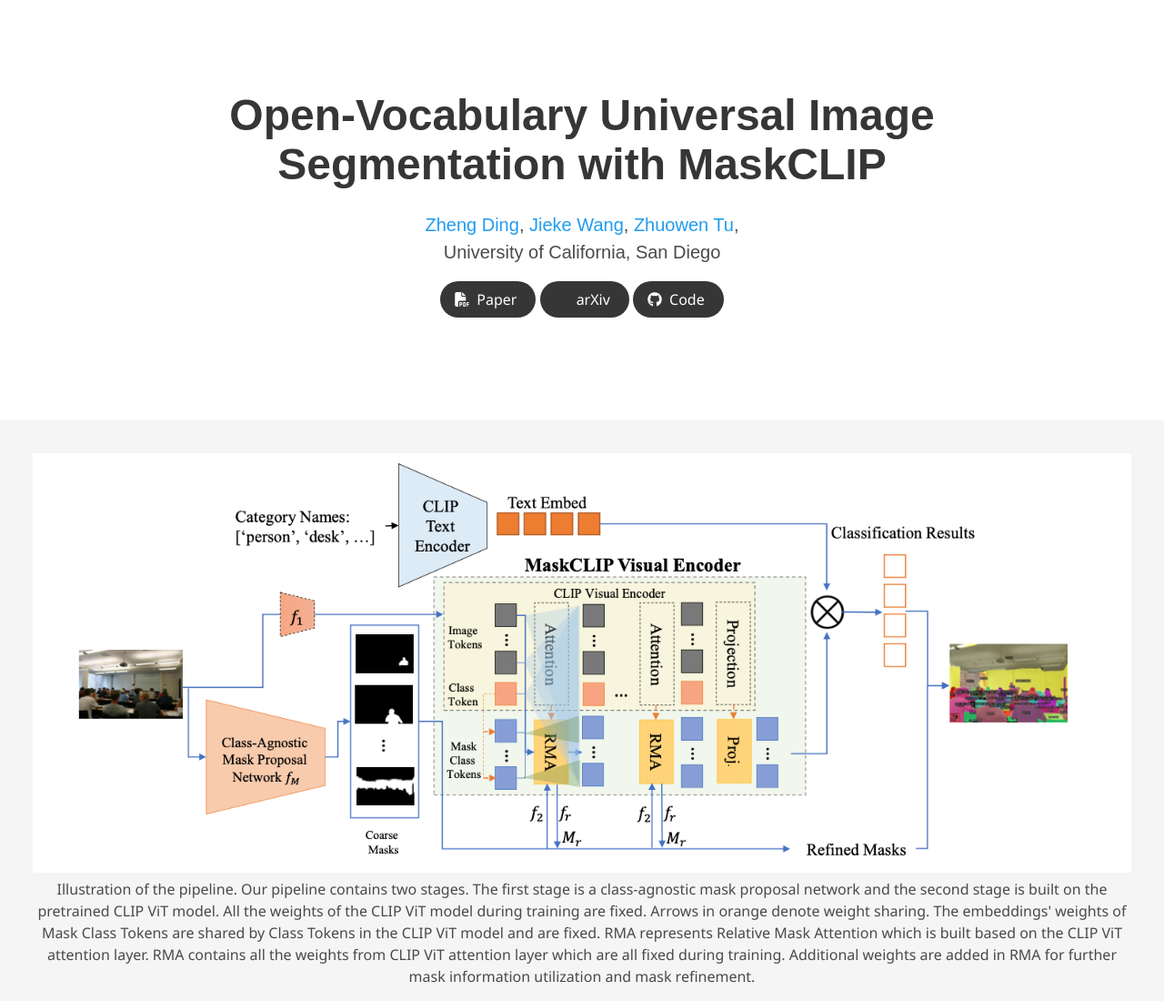
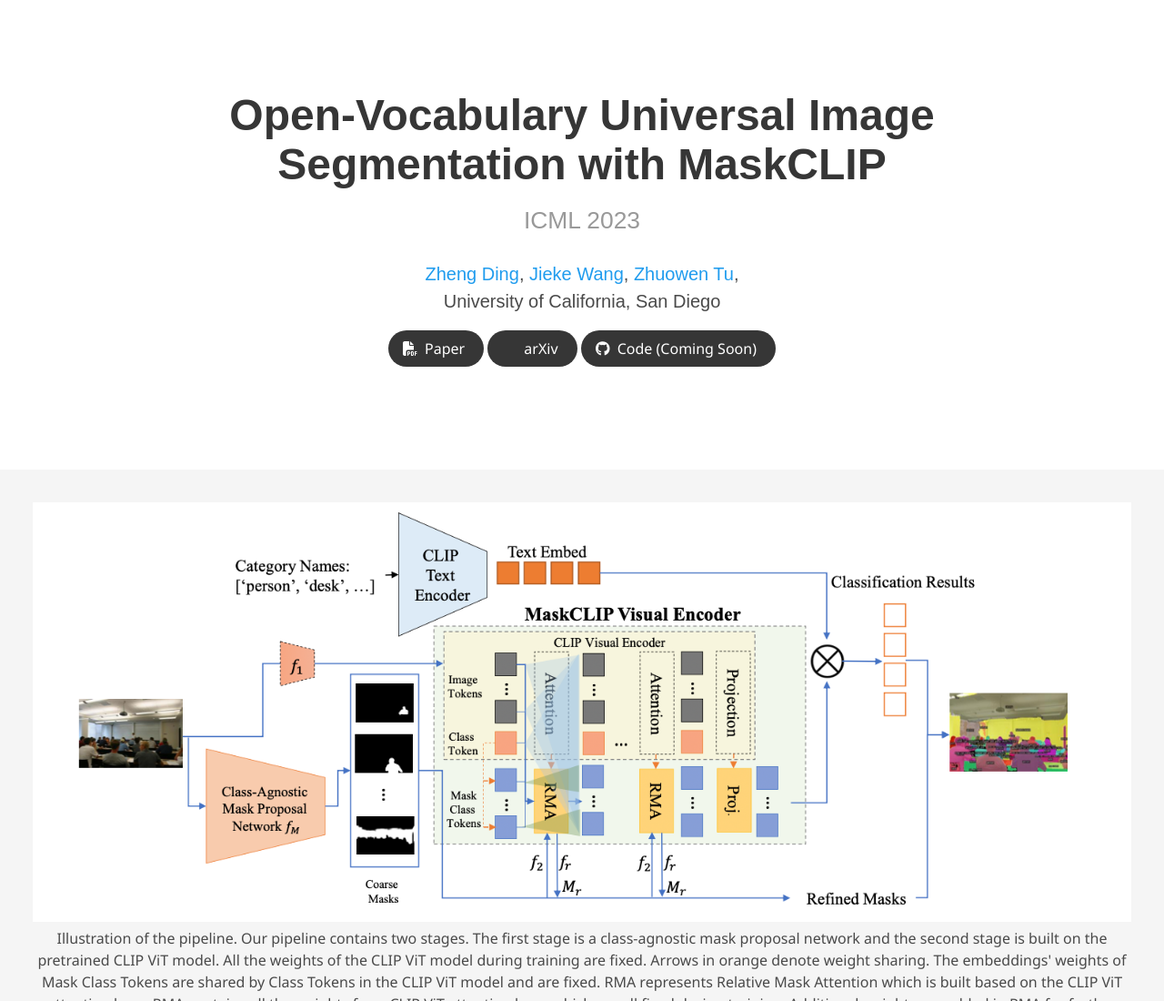
Before and after one commit to maskclip/maskclip.github.io, a plain HTML site: page index.html in a window 1280 px wide. Shown: the top 1100 px of the page at 91% size. Drawn offline with nearby package versions, Linux system fonts and the light colour scheme; some icons are missing; a web font is replaced by a local one.

Commit message:
add venure

```diff
--- a/index.html
+++ b/index.html
@@ -84,7 +84,8 @@
     <div class="container is-max-desktop">
       <div class="columns is-centered">
         <div class="column has-text-centered">
-          <h1 class="title is-1 publication-title">Open-Vocabulary Universal Image Segmentation with MaskCLIP</h1>
+          <h1 class="title is-1 publication-title">Open-Vocabulary Universal Image Segmentation with MaskCLIP<br>
+            <small>ICML 2023</small></h1>
           <div class="is-size-5 publication-authors">
             <span class="author-block">
               <a href="">Zheng Ding</a>,</span>
@@ -122,12 +123,12 @@
               </span>
               <!-- Code Link. -->
               <span class="link-block">
-                <a href=""
-                   class="external-link button is-normal is-rounded is-dark">
+                <a href="#"
+                   class="button is-normal is-rounded is-dark">
                   <span class="icon">
                       <i class="fab fa-github"></i>
                   </span>
-                  <span>Code</span>
+                  <span>Code (Coming Soon)</span>
                   </a>
               </span>
               <!-- Dataset Link. -->
--- a/static/css/index.css
+++ b/static/css/index.css
@@ -155,3 +155,10 @@
 #interpolation-image-wrapper img {
   border-radius: 5px;
 }
+
+small {
+	font-size: 55%;
+	font-weight: normal;
+    line-height: 1.42857143;
+    color: #999999
+}
```
